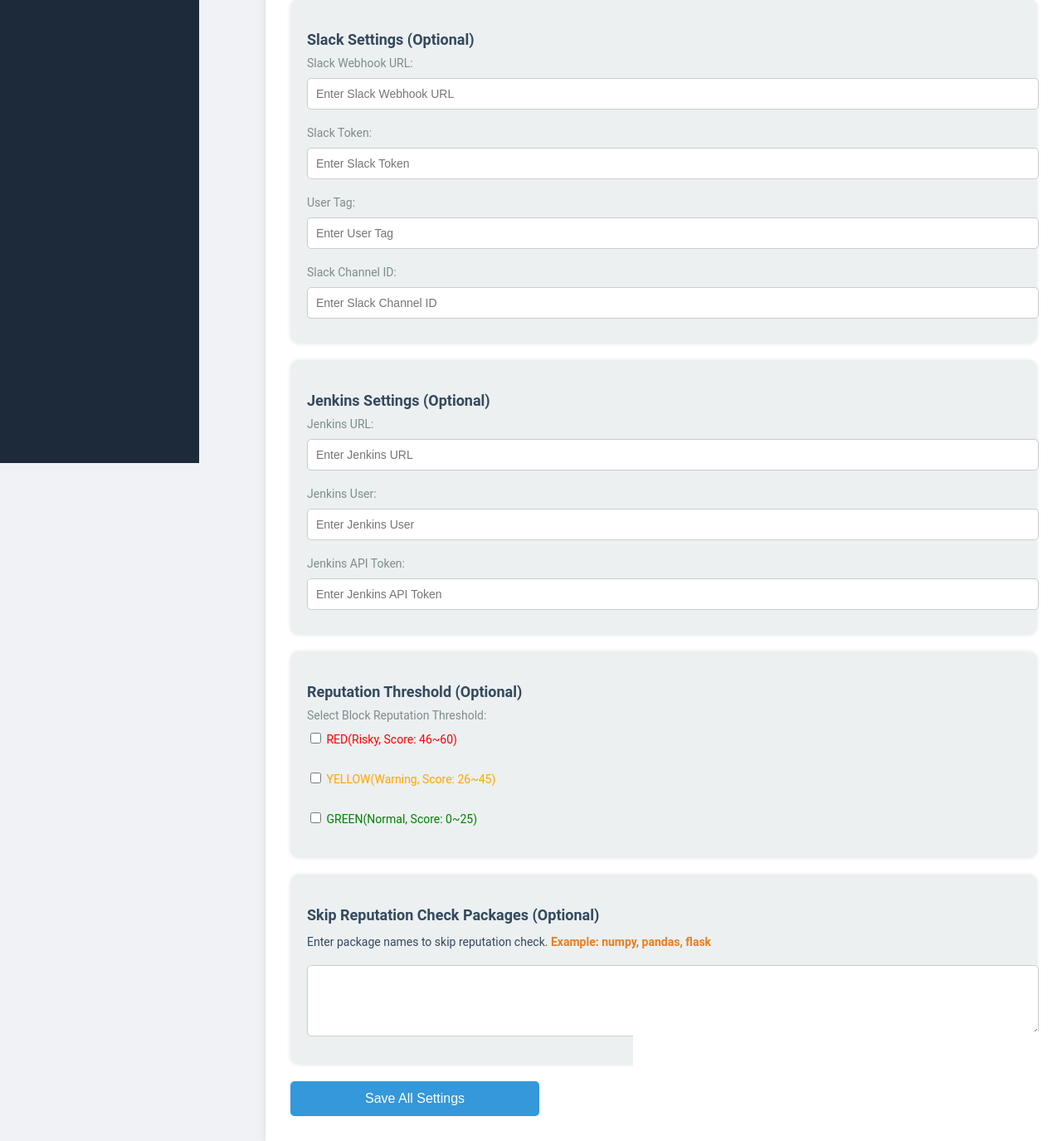
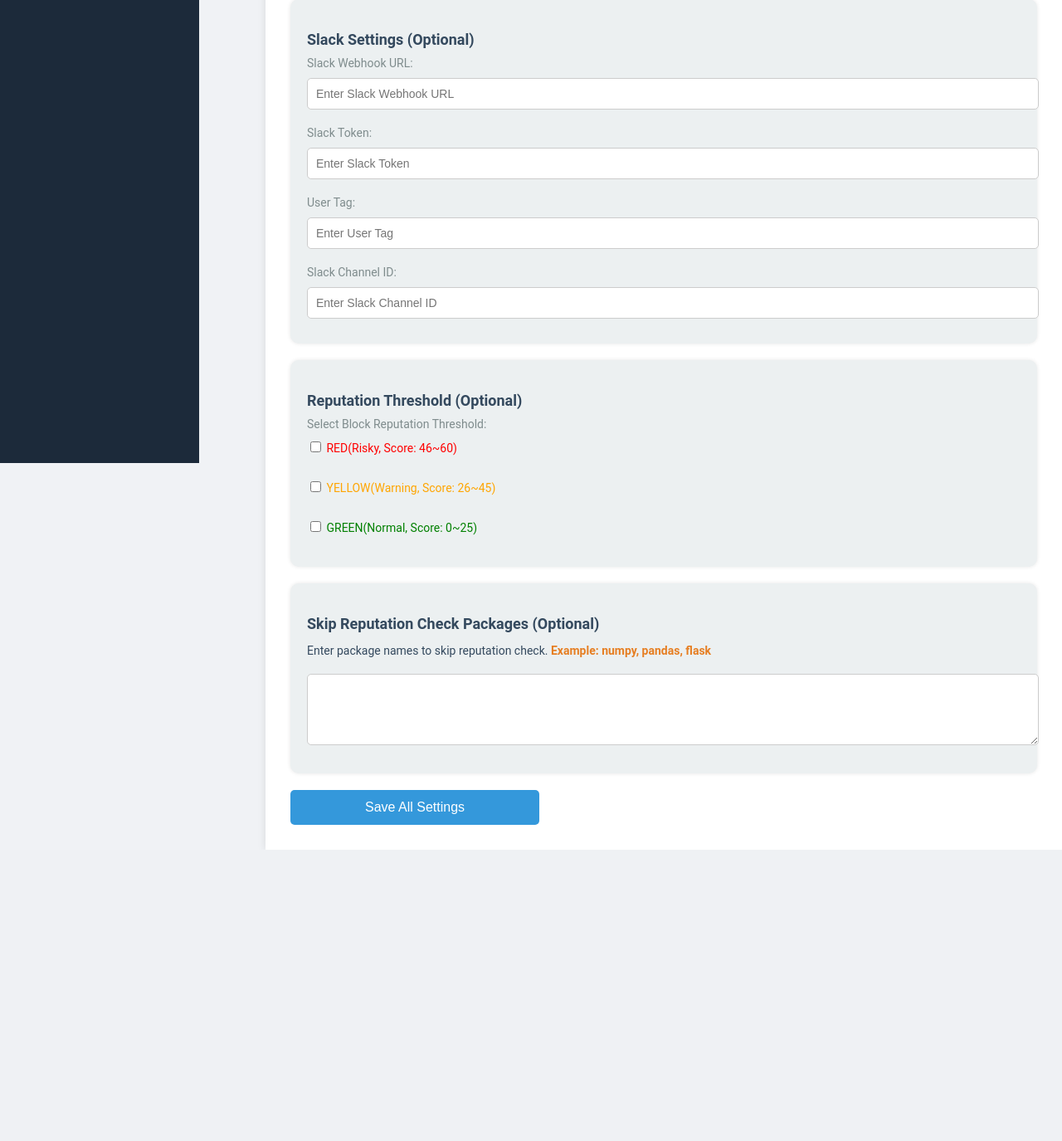
Before and after one commit to 2024-scable/scable, a Flask app: template templates/settings.html in a window 1280 px wide. Shown: the part 282-1657 px from the top of the page at 83% size. After the commit the page ends 1306 px from the top, so only its background shows below. Run offline with Flask 3, Linux system fonts and the light colour scheme; the template is opened without the code that fills it, so the values that code supplies are empty; parts of the project's set-up code (start-up, migrations or seed data) failed here and were passed over.

Commit message:
Update settings.html

```diff
--- a/templates/settings.html
+++ b/templates/settings.html
@@ -203,31 +203,6 @@
         </div>
 
         <div class="card">
-          <h3>Jenkins Settings (Optional)</h3>
-          <label>Jenkins URL:</label>
-          <input
-            type="text"
-            name="jenkins_url"
-            value="{{ settings.get('JENKINS_URL', '') }}"
-            placeholder="Enter Jenkins URL"
-          />
-          <label>Jenkins User:</label>
-          <input
-            type="text"
-            name="jenkins_user"
-            value="{{ settings.get('JENKINS_USER', '') }}"
-            placeholder="Enter Jenkins User"
-          />
-          <label>Jenkins API Token:</label>
-          <input
-            type="password"
-            name="jenkins_api_token"
-            value="{{ settings.get('JENKINS_API_TOKEN', '') }}"
-            placeholder="Enter Jenkins API Token"
-          />
-        </div>
-
-        <div class="card">
           <h3>Reputation Threshold (Optional)</h3>
           <label>Select Block Reputation Threshold:</label>
           <div>
```
